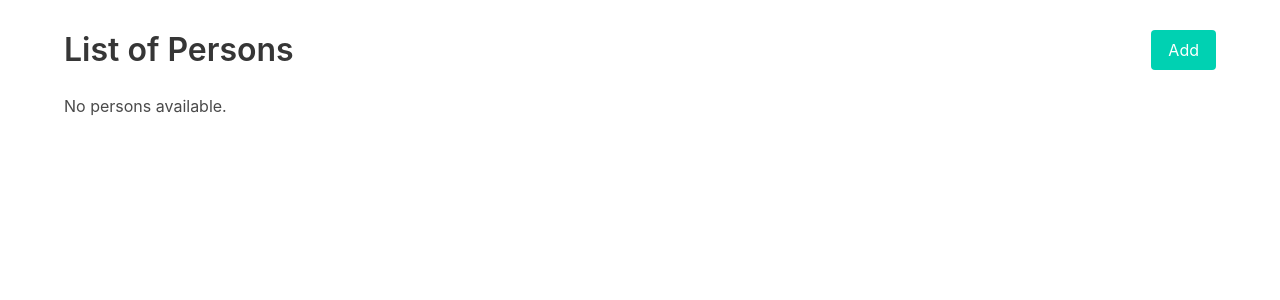
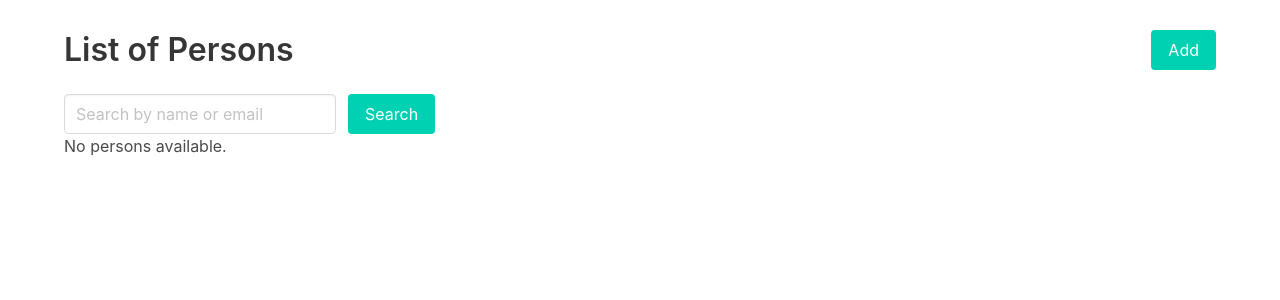
Before and after one commit to tasosxak/person_list, a Flask app: template app/templates/list_person.html in a window 1280 px wide. Shown: the part 52-352 px from the top of the page. Run offline with Flask 3, Linux system fonts and the light colour scheme; the template is opened without the code that fills it, so the values that code supplies are empty.

Commit message:
Implement search functionality to allow users to search for persons by name or email

```diff
--- a/app/templates/list_person.html
+++ b/app/templates/list_person.html
@@ -11,6 +11,17 @@
       <a href="{{ url_for('create_person_route') }}" class="button is-primary">Add</a>
     </div>
   </div>
+
+  <form method="GET" action="{{ url_for('get_persons_route') }}">
+    <div class="field is-grouped">
+      <p class="control">
+        <input class="input" type="text" name="search" placeholder="Search by name or email" value="{{ search_query }}">
+      </p>
+      <p class="control">
+        <button class="button is-primary" type="submit">Search</button>
+      </p>
+    </div>
+  </form>
 
   {% if persons.items %}
   <ul class="box">
```
Also changed, not shown: app/controllers.py (+4 -3 lines), app/routes.py (+6 -4 lines).
